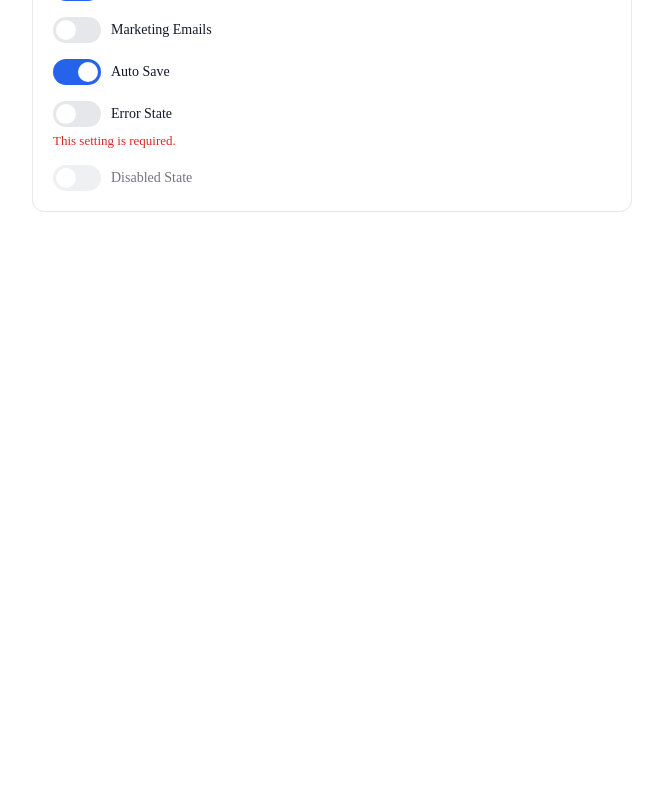
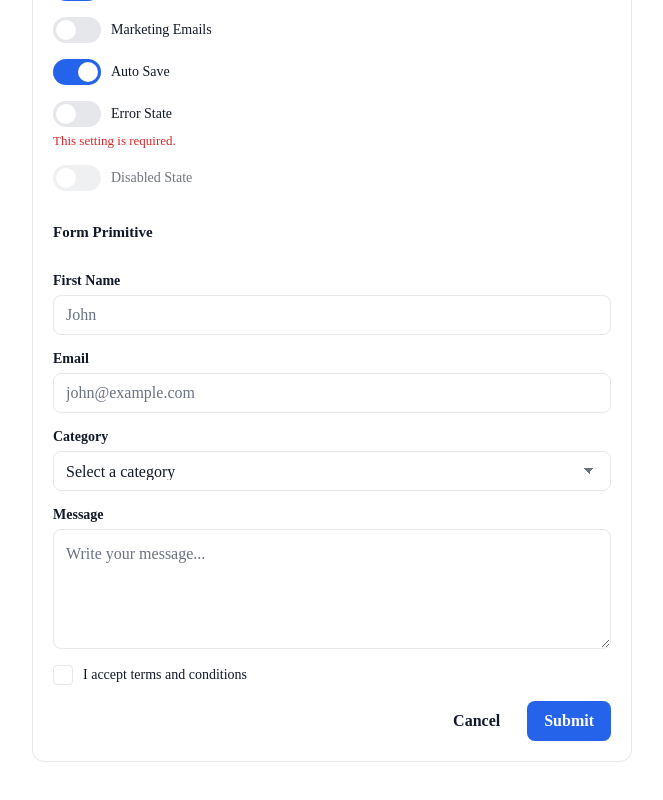
Before and after one commit to ingemedical16/project-os, a Next.js app: page /en in a window 1280 px wide. Shown: the part 3475-4275 px from the top of the page, without its empty margins (308-971 px from the left). Before the commit the page ends 3727 px from the top, so only its background shows below. Built offline with nearby package versions, Linux system fonts and the light colour scheme.

Commit message:
docs: add form showcase

```diff
--- a/src/app/[locale]/page.tsx
+++ b/src/app/[locale]/page.tsx
@@ -1,6 +1,7 @@
 import {
   ButtonShowcase,
   CheckboxShowcase,
+  FormShowcase,
   InputShowcase,
   LanguageShowcase,
   RadioShowcase,
@@ -26,6 +27,7 @@ export default function HomePage() {
         <CheckboxShowcase />
         <RadioShowcase />
         <SwitchShowcase />
+        <FormShowcase />
       </div>
     </main>
   );
--- a/src/features/design-system/ index.ts
+++ b/src/features/design-system/ index.ts
@@ -7,3 +7,4 @@ export { ThemeShowcase } from './ThemeShowcase';
 export { CheckboxShowcase } from './CheckboxShowcase';
 export { RadioShowcase } from './RadioShowcase';
 export { SwitchShowcase } from './SwitchShowcase';
+export { FormShowcase } from './FormShowcase';
--- /dev/null
+++ b/src/features/design-system/FormShowcase/FormShowcase.module.scss
@@ -0,0 +1,5 @@
+.showcase {
+  display: flex;
+  flex-direction: column;
+  gap: 2rem;
+}
--- /dev/null
+++ b/src/features/design-system/FormShowcase/FormShowcase.tsx
@@ -0,0 +1,146 @@
+'use client';
+
+import { useState } from 'react';
+
+import {
+  Button,
+  Checkbox,
+  Form,
+  FormActions,
+  FormField,
+  Input,
+  Select,
+  Textarea,
+} from '@/components/ui';
+
+import styles from './FormShowcase.module.scss';
+
+const categoryOptions = [
+  {
+    value: '',
+    label: 'Select a category',
+    disabled: true,
+  },
+  {
+    value: 'frontend',
+    label: 'Frontend',
+  },
+  {
+    value: 'backend',
+    label: 'Backend',
+  },
+  {
+    value: 'fullstack',
+    label: 'Full Stack',
+  },
+];
+
+export function FormShowcase() {
+  const [formData, setFormData] = useState({
+    firstName: '',
+    email: '',
+    category: '',
+    message: '',
+    acceptedTerms: false,
+  });
+
+  function handleSubmit(
+    event: React.FormEvent<HTMLFormElement>
+  ) {
+    event.preventDefault();
+
+    console.log(formData);
+  }
+
+  return (
+    <section className={styles.showcase}>
+      <h2>Form Primitive</h2>
+
+      <Form onSubmit={handleSubmit}>
+        <FormField>
+          <Input
+            label="First Name"
+            placeholder="John"
+            value={formData.firstName}
+            onChange={(event) =>
+              setFormData((previous) => ({
+                ...previous,
+                firstName: event.target.value,
+              }))
+            }
+          />
+        </FormField>
+
+        <FormField>
+          <Input
+            label="Email"
+            type="email"
+            placeholder="john@example.com"
+            value={formData.email}
+            onChange={(event) =>
+              setFormData((previous) => ({
+                ...previous,
+                email: event.target.value,
+              }))
+            }
+          />
+        </FormField>
+
+        <FormField>
+          <Select
+            label="Category"
+            value={formData.category}
+            onChange={(event) =>
+              setFormData((previous) => ({
+                ...previous,
+                category: event.target.value,
+              }))
+            }
+            options={categoryOptions}
+          />
+        </FormField>
+
+        <FormField>
+          <Textarea
+            label="Message"
+            placeholder="Write your message..."
+            value={formData.message}
+            onChange={(event) =>
+              setFormData((previous) => ({
+                ...previous,
+                message: event.target.value,
+              }))
+            }
+          />
+        </FormField>
+
+        <FormField>
+          <Checkbox
+            label="I accept terms and conditions"
+            checked={formData.acceptedTerms}
+            onChange={(event) =>
+              setFormData((previous) => ({
+                ...previous,
+                acceptedTerms:
+                  event.target.checked,
+              }))
+            }
+          />
+        </FormField>
+
+        <FormActions>
+          <Button
+            type="button"
+            variant="ghost"
+          >
+            Cancel
+          </Button>
+
+          <Button type="submit">
+            Submit
+          </Button>
+        </FormActions>
+      </Form>
+    </section>
+  );
+}
--- /dev/null
+++ b/src/features/design-system/FormShowcase/index.ts
@@ -0,0 +1 @@
+export { FormShowcase } from './FormShowcase';
```
